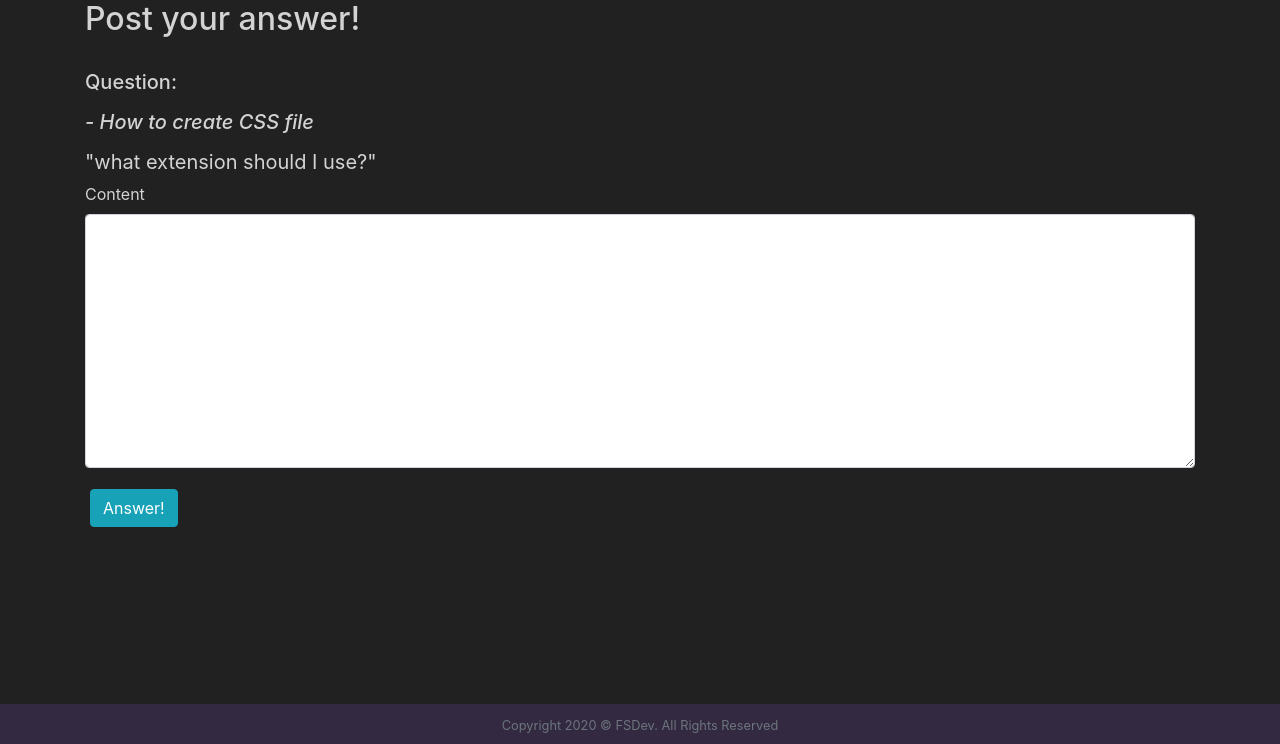
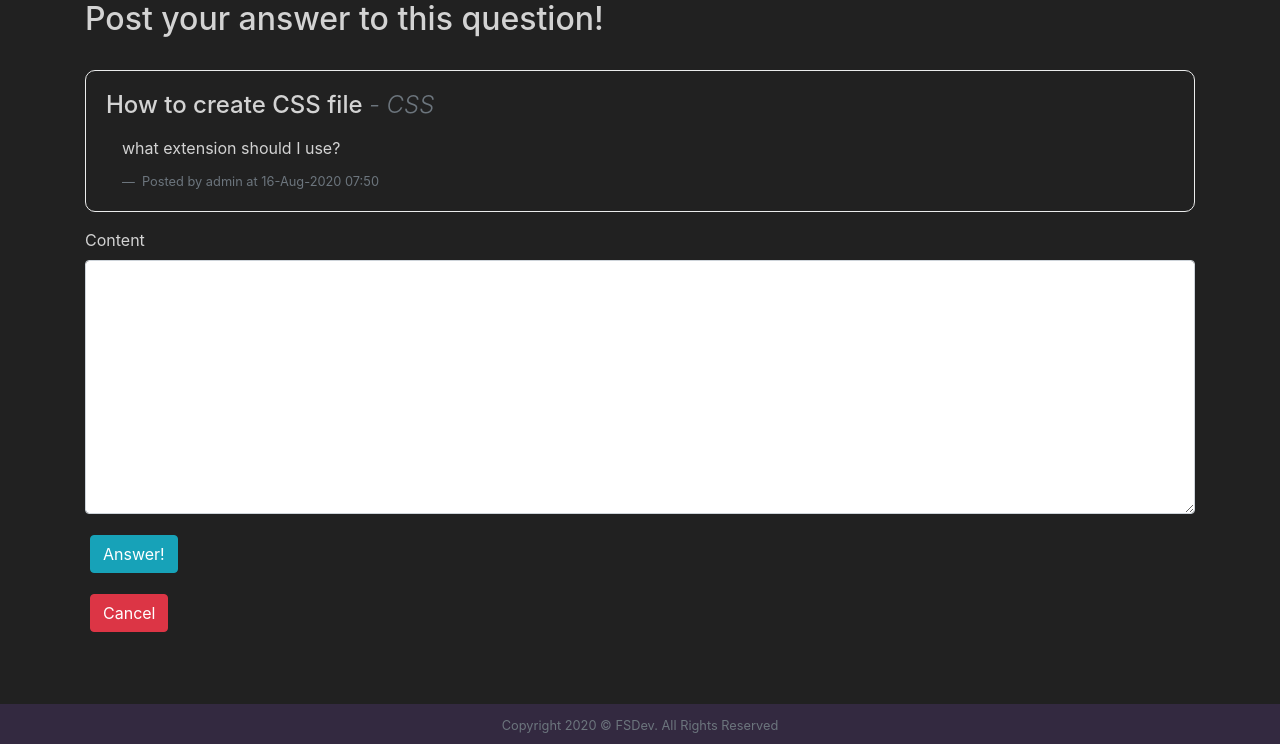
Before and after one commit to zuanming/fourthrepo, a Django app: page /forum/answer/create/1 in a window 1280 px wide. Shown: the part 56-800 px from the top of the page. Run offline with Django 3.2, Linux system fonts and the light colour scheme; a user stored in the database is signed in; data comes from the database, SQL or seed files in the repository; some libraries are stand-ins or nearby versions.

Commit message:
edited button position and colors. Added question card to create answer page

```diff
--- a/forum/templates/forum/create_answer.template.html
+++ b/forum/templates/forum/create_answer.template.html
@@ -4,20 +4,32 @@
 
 {% block content %}
 <div class="container">
-    <h2>Post your answer!</h2></br>
-    <h5 class="mb-3">Question:</h5>
-    <h5 class="mb-3" ><i>- {{question.title}}</i></h5>
-    <h5 style="font-weight:normal;">"{{question.content}}"</h5>
-
-  <form method="POST">
-    {% csrf_token %} {{ answer_form|crispy }}
-    <input type="submit" class="btn btn-info" value="Answer!" />
-  </form>
+	<h2>Post your answer to this question!</h2></br>
+	<div class="card mb-3 mainpost">
+		<div class="card-body">
+			<h4 class="card-title mb-3">
+				{{question.title}}
+				<span class="text-muted font-weight-light font-italic">
+            - {{question.course}}
+          </span>
+			</h4>
+			<p class="card-title ml-3">{{question.content}}</p>
+			<p class="blockquote-footer card-text ml-3">
+				Posted by {{question.user.username}} at
+				{{question.datetime|date:'d-M-Y H:i'}}
+			</p>
+		</div>
+	</div>
+	<form method="POST">
+		{% csrf_token %} {{ answer_form|crispy }}
+		<input type="submit" class="btn btn-info" value="Answer!" />
+	</form>
+    <a href="{% url 'view_forum' %}" class="btn btn-danger mt-3">Cancel</a>
 </div>
 {% endblock%}
 
 {% block js %}
 <script>
-  $("#navbar-forum").addClass("active");
+	$("#navbar-forum").addClass("active");
 </script>
 {% endblock %}
--- a/forum/templates/forum/create_question.template.html
+++ b/forum/templates/forum/create_question.template.html
@@ -9,6 +9,7 @@
 		{% csrf_token %} {{ question_form|crispy }}
 		<input type="submit" class="btn btn-info" value="Ask!" />
 	</form>
+    <a href="{% url 'view_forum' %}" class="btn btn-danger mt-3">Cancel</a>
 </div>
 {% endblock%}
 
--- a/forum/templates/forum/update_answer.template.html
+++ b/forum/templates/forum/update_answer.template.html
@@ -4,12 +4,13 @@
 
 {% block content %}
 <div class="container">
+<h2>Update your answer!</h2>
     <form method="POST">
     {% csrf_token %}
     {{ update_answer_form|crispy}}
-    <input type="Submit" class="btn btn-primary" value="Update"/>
-    <a href="{% url 'view_forum' %}" class="btn btn-danger">Cancel</a>
+    <input type="Submit" class="btn btn-info" value="Update"/>
     </form>
+    <a href="{% url 'view_forum' %}" class="btn btn-danger mt-3">Cancel</a>
 </div>
 {% endblock %}
 
--- a/forum/templates/forum/update_question.template.html
+++ b/forum/templates/forum/update_question.template.html
@@ -4,12 +4,13 @@
 
 {% block content %}
 <div class="container">
+<h2>Update your question!</h2>
     <form method="POST">
     {% csrf_token %}
     {{ update_question_form|crispy}}
-    <input type="Submit" class="btn btn-primary" value="Update"/>
-    <a href="{% url 'view_forum' %}" class="btn btn-danger">Cancel</a>
+    <input type="Submit" class="btn btn-info" value="Update"/>
     </form>
+    <a href="{% url 'view_forum' %}" class="btn btn-danger mt-3">Cancel</a>
 </div>
 {% endblock %}
 
```
Lines whose indentation alone changed are shown as unchanged.
